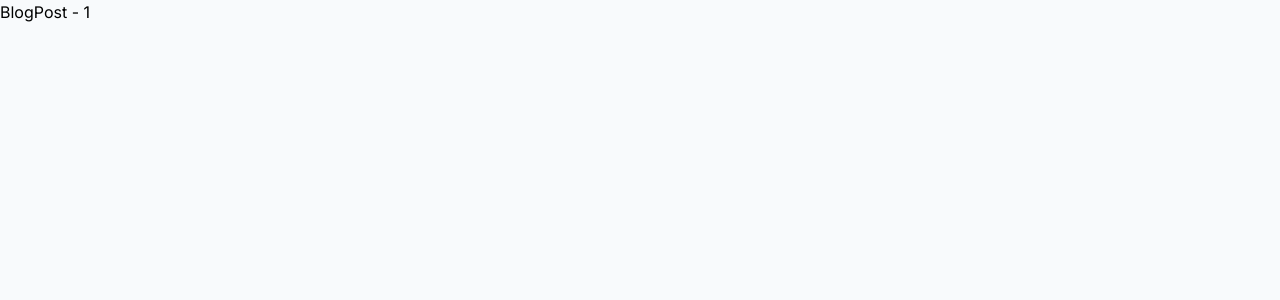
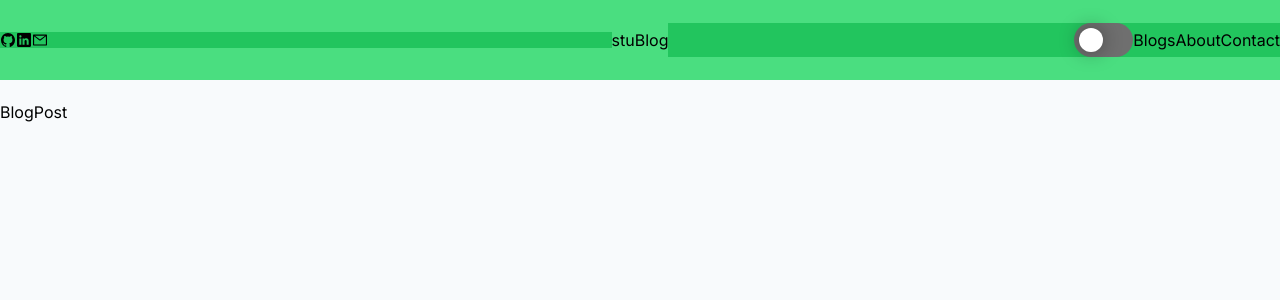
Before and after one commit to stu1612/blog-app, a Next.js app: page /blog/1 in a window 1280 px wide. Shown: the top 300 px of the page. Built offline with nearby package versions, Linux system fonts and the light colour scheme.

Commit message:
base navbar updated

```diff
--- /dev/null
+++ b/app/blog/[slug]/loading.tsx
@@ -0,0 +1,3 @@
+export default function Loading() {
+  return <div>loading ...</div>;
+}
--- a/app/blog/[slug]/page.tsx
+++ b/app/blog/[slug]/page.tsx
@@ -1,4 +1,5 @@
-import React from "react";
+import { Suspense } from "react";
+import Loading from "./loading";
 
 interface iBlogPost {
   params: {
@@ -9,5 +10,9 @@ interface iBlogPost {
 export default function BlogPost({ params }: iBlogPost) {
   // properties
   const { slug } = params;
-  return <div>BlogPost - {slug}</div>;
+  return (
+    <div>
+      <Suspense fallback={<Loading />}>BlogPost</Suspense>
+    </div>
+  );
 }
--- a/app/globals.css
+++ b/app/globals.css
@@ -45,3 +45,58 @@ img {
   max-inline-size: 100%;
   max-block-size: 100%;
 }
+
+/* custom styles */
+
+/* SWITCH */
+
+.switch {
+  font-size: 17px;
+  position: relative;
+  display: inline-block;
+  width: 3.5em;
+  height: 2em;
+}
+
+.switch input {
+  opacity: 0;
+  width: 0;
+  height: 0;
+}
+
+.slider {
+  position: absolute;
+  cursor: pointer;
+  inset: 0;
+  background: #6f6f6f;
+  border-radius: 50px;
+  transition: all 0.4s cubic-bezier(0.23, 1, 0.32, 1);
+}
+
+.slider:before {
+  position: absolute;
+  content: "";
+  height: 1.4em;
+  width: 1.4em;
+  left: 0.3em;
+  bottom: 0.3em;
+  background-color: white;
+  border-radius: 50px;
+  box-shadow: 0 0px 20px rgba(0, 0, 0, 0.4);
+  transition: all 0.4s cubic-bezier(0.175, 0.885, 0.32, 1.275);
+}
+
+.switch input:checked + .slider {
+  background: #ffc739;
+}
+
+.switch input:focus + .slider {
+  box-shadow: 0 0 1px #ce914f;
+}
+
+.switch input:checked + .slider:before {
+  transform: translateX(1.6em);
+  width: 2em;
+  height: 2em;
+  bottom: 0;
+}
--- a/app/layout.tsx
+++ b/app/layout.tsx
@@ -2,6 +2,7 @@ import type { Metadata } from "next";
 import { Inter } from "next/font/google";
 import "./globals.css";
 import { ThemeProvider } from "@/components/themes/ThemeProvider";
+import Navbar from "@/components/common/Navbar";
 
 const inter = Inter({ subsets: ["latin"] });
 
@@ -24,7 +25,10 @@ export default function RootLayout({
     >
       <body className={`${inter.className} bg-slate-50 dark:bg-[#0d1117]`}>
         <ThemeProvider attribute="class" enableSystem={true}>
-          <main>{children}</main>
+          <Navbar />
+          <main className="relative overflow-x-hidden py-[100px]">
+            {children}
+          </main>
         </ThemeProvider>
       </body>
     </html>
--- a/app/page.tsx
+++ b/app/page.tsx
@@ -3,7 +3,6 @@ import { Suspense } from "react";
 
 // files
 import FeaturedBlogs from "@/components/blogs/FeaturedBlogs";
-import ThemeToggler from "@/components/themes/ThemeToggler";
 import Loading from "./loading";
 import { featuredBlogs } from "@/services";
 import { fetchGraphQL } from "@/services/api";
@@ -12,7 +11,6 @@ export default async function Home() {
   const { posts } = await fetchGraphQL(featuredBlogs);
   return (
     <div className="h-screen w-full">
-      <ThemeToggler />
       <h1>Hello</h1>
       <Suspense fallback={<Loading />}>
         <FeaturedBlogs posts={posts} />
--- /dev/null
+++ b/components/common/Burger.tsx
@@ -0,0 +1,25 @@
+export default function Burger() {
+  return (
+    <button
+      onClick={handleClick}
+      className="flex flex-col justify-end items-end cursor-pointer z-50 bg-[#fa0047] p-3 md:hidden"
+    >
+      <span
+        className={`bg-zinc-100 block transition-all duration-300 ease-out
+          h-0.5 w-6 rounded-sm ${
+            isOpen ? "rotate-45 translate-y-1 bg-zinc-100" : "-translate-y-0.5"
+          }`}
+      ></span>
+      <span
+        className={`bg-zinc-100 block transition-all duration-300 ease-out
+          h-0.5 w-5 rounded-sm my-0.5 ${isOpen ? "opacity-0" : "opacity-100"}`}
+      ></span>
+      <span
+        className={`bg-zinc-100 block transition-all duration-300 ease-out
+          h-0.5 w-6 rounded-sm ${
+            isOpen ? "-rotate-45 -translate-y-1 bg-zinc-100" : "translate-y-0.5"
+          }`}
+      ></span>
+    </button>
+  );
+}
--- /dev/null
+++ b/components/common/Navbar.tsx
@@ -0,0 +1,59 @@
+"use client";
+
+import Link from "next/link";
+import ThemeToggler from "../themes/ThemeToggler";
+
+import { IoLogoGithub } from "react-icons/io5";
+import { IoLogoLinkedin } from "react-icons/io5";
+import { AiOutlineMail } from "react-icons/ai";
+
+export default function Navbar() {
+  return (
+    <>
+      <nav className="hidden w-full justify-between items-center fixed bg-green-400 z-10 h-[80px] md:flex">
+        <ul className="bg-green-500 flex-1 flex">
+          <a href="/">
+            <IoLogoGithub />
+          </a>
+          <a href="/">
+            <IoLogoLinkedin />
+          </a>
+          <a href="/">
+            <AiOutlineMail />
+          </a>
+        </ul>
+        <div>
+          <Link href="/">
+            <h1>stuBlog</h1>
+          </Link>
+        </div>
+        <ul className="bg-green-500 flex items-center flex-1 justify-end">
+          <ThemeToggler />
+          <Link href="/">Blogs</Link>
+          <Link href="/">About</Link>
+          <Link href="/">Contact</Link>
+        </ul>
+      </nav>
+
+      <nav className="h-full fixed flex bg-green-400 w-full flex-col z-10 items-center justify-center md:hidden">
+        <ul className="flex flex-col justify-around items-center h-full bg-red-400 py-16">
+          <Link href="/">stuBlog</Link>
+          <Link href="/">Blogs</Link>
+          <Link href="/">About</Link>
+          <Link href="/">Contact</Link>
+        </ul>
+        <ul className="flex justify-center items-center h-full w-full bg-red-700 flex-1 py-16">
+          <a href="/" className="mx-4">
+            <IoLogoGithub />
+          </a>
+          <a href="/" className="mx-4">
+            <IoLogoLinkedin />
+          </a>
+          <a href="/" className="mx-4">
+            <AiOutlineMail />
+          </a>
+        </ul>
+      </nav>
+    </>
+  );
+}
--- a/components/themes/ThemeToggler.tsx
+++ b/components/themes/ThemeToggler.tsx
@@ -16,13 +16,22 @@ export default function ThemeToggler() {
   }
 
   return (
-    <div>
-      <button
-        className={`w-fit absolute right-5 top-2 p-2 rounded-md hover:scale-110 active:scale-100 duration-200 bg-slate-200 dark:bg-[#212933]`}
+    // <div>
+    //   <button
+    //     className={`w-fit p-2 rounded-md hover:scale-110 active:scale-100 duration-200 bg-slate-200 dark:bg-[#212933]`}
+    //     onClick={() => setTheme(theme === "dark" ? "light" : "dark")}
+    //   >
+    //     {theme === "light" ? "Dark" : "Light"}
+    //   </button>
+    // </div>
+    <label htmlFor="switch" className="switch">
+      <input
+        type="checkbox"
+        name="switch"
+        id="switch"
         onClick={() => setTheme(theme === "dark" ? "light" : "dark")}
-      >
-        {theme === "light" ? "Dark" : "Light"}
-      </button>
-    </div>
+      />
+      <span className="slider"></span>
+    </label>
   );
 }
--- a/package.json
+++ b/package.json
@@ -14,7 +14,8 @@
     "next": "14.0.2",
     "next-themes": "^0.2.1",
     "react": "^18",
-    "react-dom": "^18"
+    "react-dom": "^18",
+    "react-icons": "^4.12.0"
   },
   "devDependencies": {
     "@types/dotenv": "^8.2.0",
```
Also changed, not shown: 1 other file (tests, documents, lock files or other folders).
